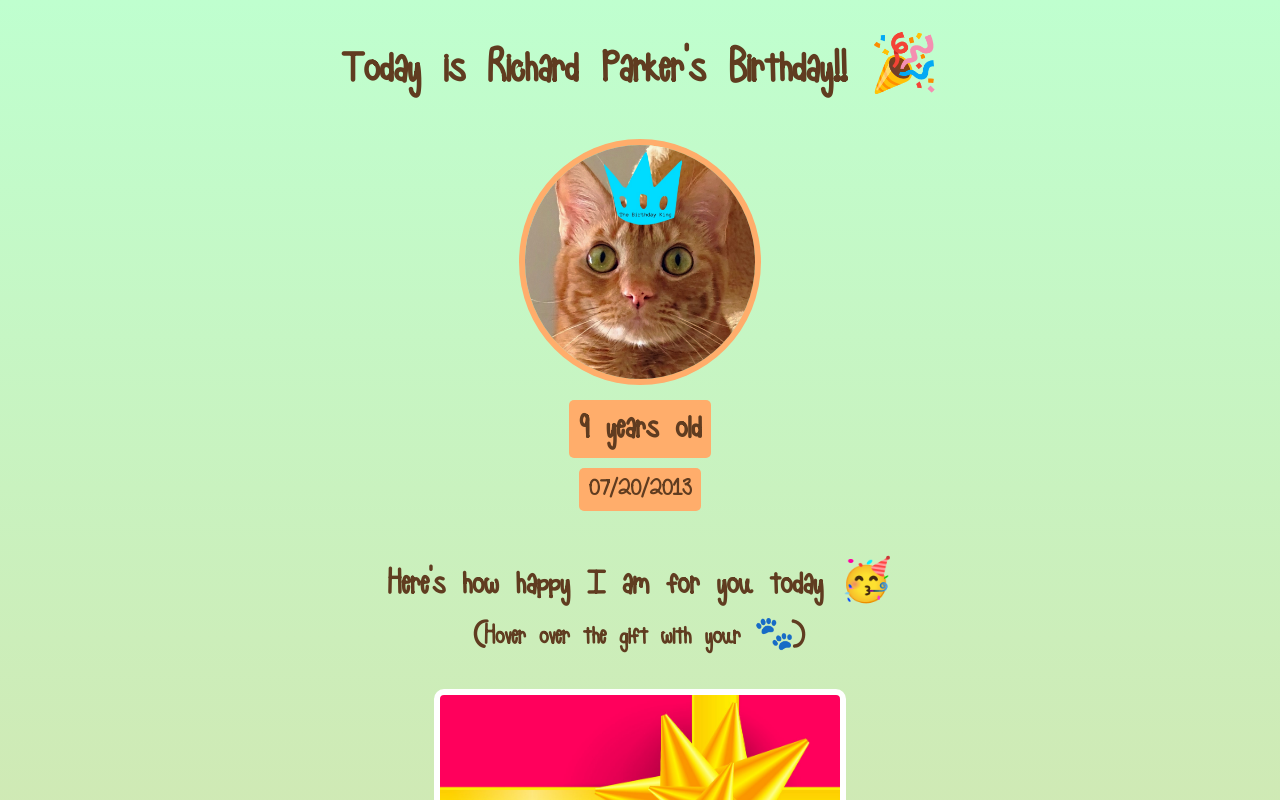
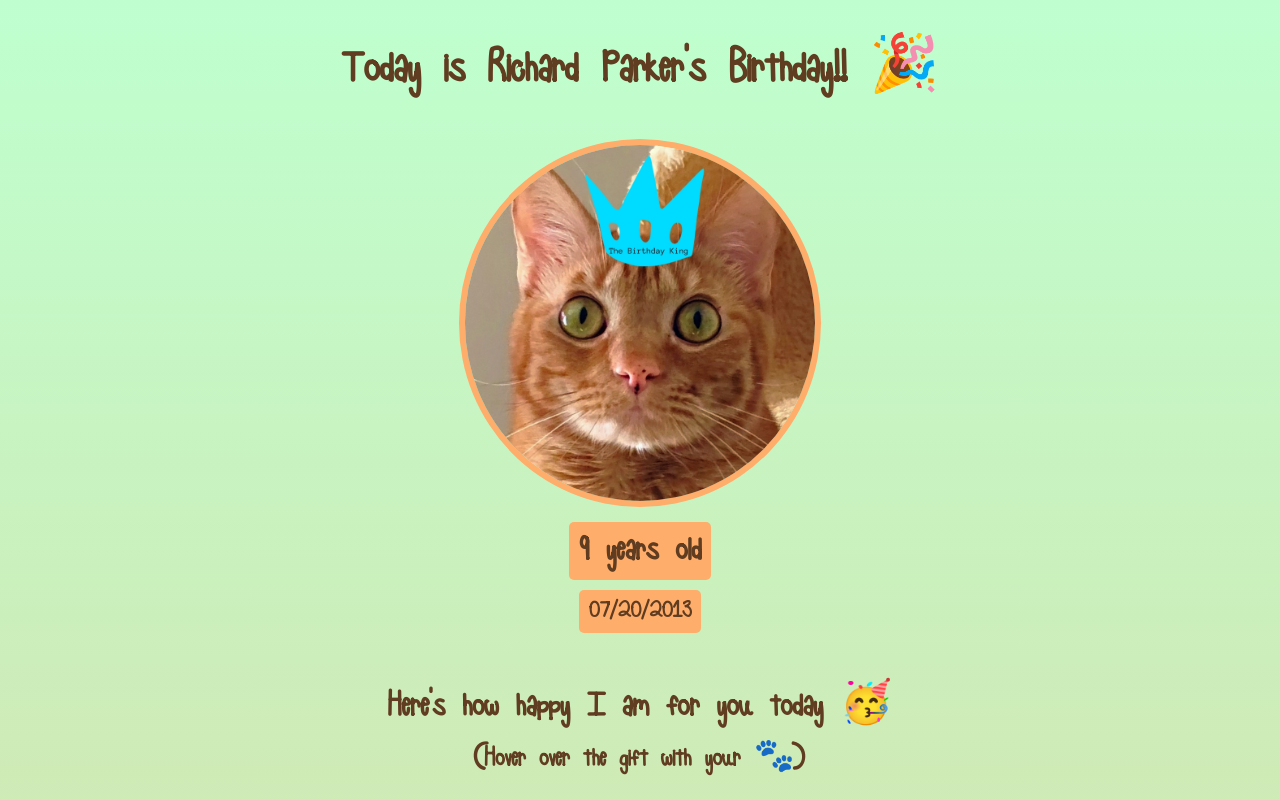
Before and after one commit to mvdutta/GIFt-project, a plain HTML site: page index.html in a window 1280 px wide. Shown: the top 800 px of the page. Drawn offline with nearby package versions, Linux system fonts and the light colour scheme; a web font is replaced by a local one.

Commit message:
changed size of main image

```diff
--- a/styles.css
+++ b/styles.css
@@ -1,28 +1,28 @@
 @font-face {
-    font-family:'Pancakes and Whipcream';
+  font-family: "Pancakes and Whipcream";
   font-style: normal;
   font-weight: normal;
-    src: local('Pancakes and Whipcream'), url('Pancakes-and-Whipcream.woff') format('woff');
+  src: local("Pancakes and Whipcream"),
+    url("Pancakes-and-Whipcream.woff") format("woff");
 }
 
 body {
   text-align: center;
-    background: linear-gradient(#BFFFCF, #FFAB68);
-    font-family:'Pancakes and Whipcream';
+  background: linear-gradient(#bfffcf, #ffab68);
+  font-family: "Pancakes and Whipcream";
   color: #603c20;
   font-size: 28px;
 }
 
-
 #bff-img {
-    width: 230px;
+  width: 350px;
   border-radius: 50%;
-    border: 6px solid #FFAD6B;
+  border: 6px solid #ffad6b;
   margin-bottom: 10px;
 }
 
 #bday-age {
-    background: #FFAD6B;
+  background: #ffad6b;
   padding: 5px 10px;
   border-radius: 5px;
   margin: 5px 0 10px 0;
@@ -30,7 +30,7 @@ body {
 
 #bday-date {
   margin: 0;
-    background: #FFAD6B;
+  background: #ffad6b;
   padding: 5px 10px;
   border-radius: 5px;
 }
@@ -70,7 +70,6 @@ body {
 #gift-img-happy:hover {
   background-image: url("https://media.giphy.com/media/S9i8jJxTvAKVHVMvvW/giphy.gif");
   background-size: 400px 400px;
-
 }
 
 #gift-img-hot:hover {
```
Also changed, not shown: 1 other file. Lines whose indentation alone changed are shown as unchanged.
